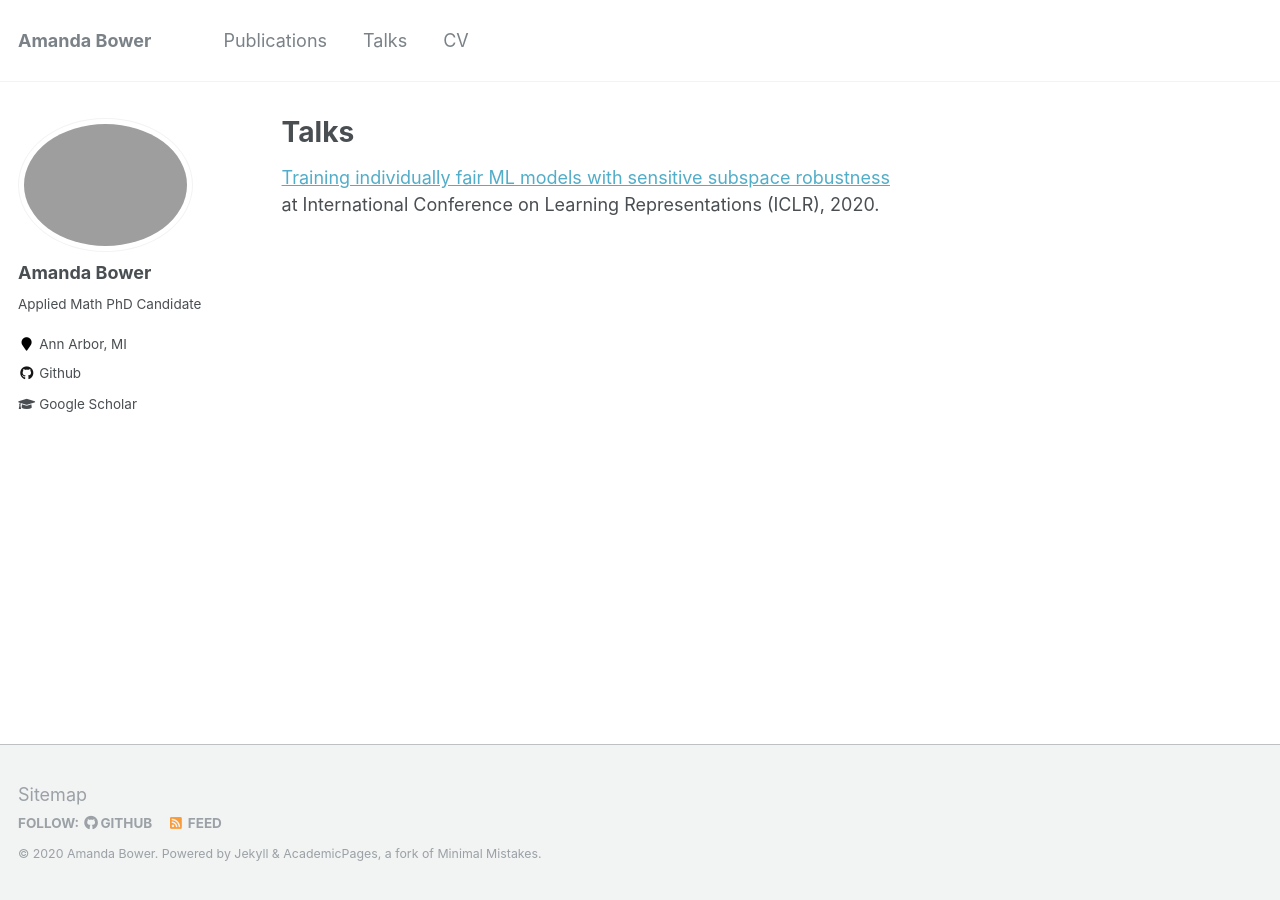
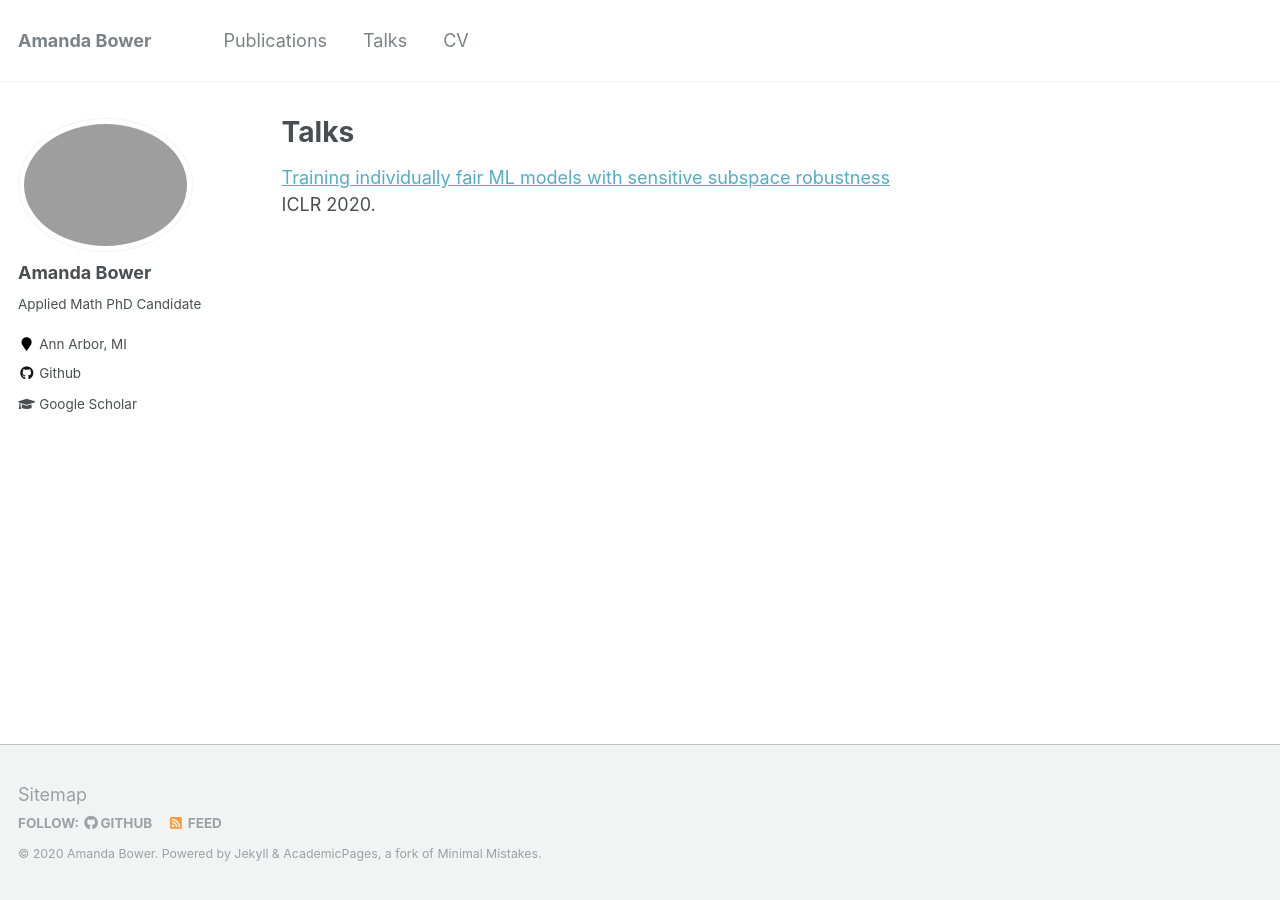
Before and after one commit to Amandarg/amandarg.github.io, a Jekyll site: the page built from _pages/talks.md, in a window 1280 px wide. Built offline with Jekyll 4.4.1, drawn with Linux system fonts in a browser that asks for light colours.

Commit message:
Update talks.md

```diff
--- a/_pages/talks.md
+++ b/_pages/talks.md
@@ -10,4 +10,4 @@ redirect_from:
 {% include base_path %}
 
 [Training individually fair ML models with sensitive subspace robustness](https://iclr.cc/virtual/poster_B1gdkxHFDH.html)
-at International Conference on Learning Representations (ICLR), 2020.
+ICLR 2020.
```
